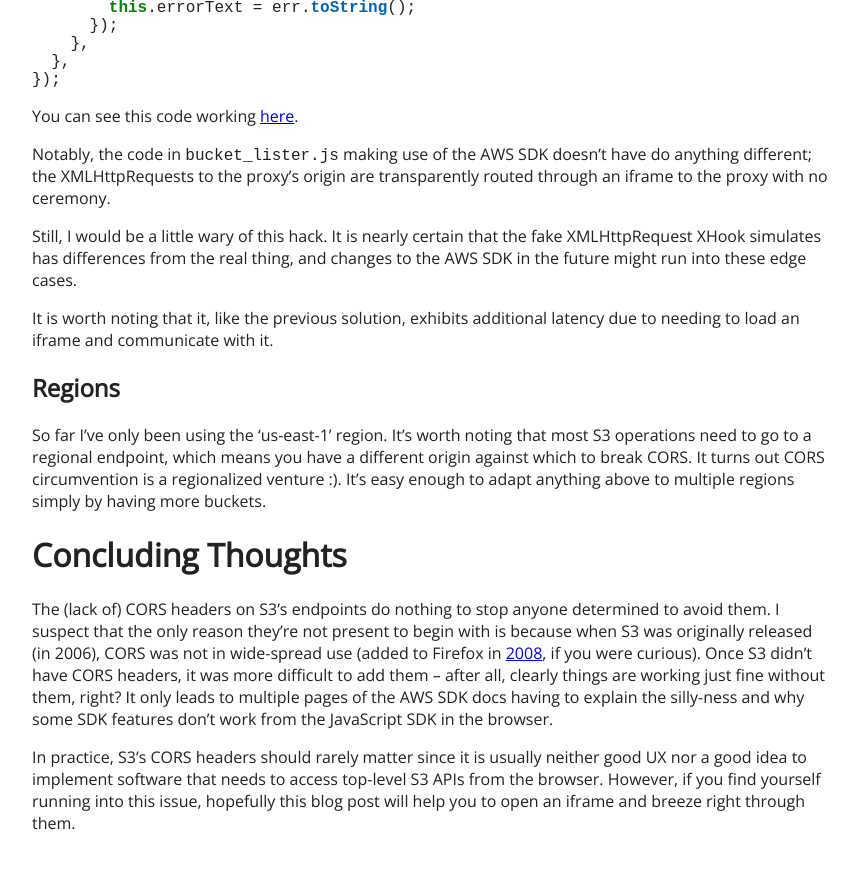
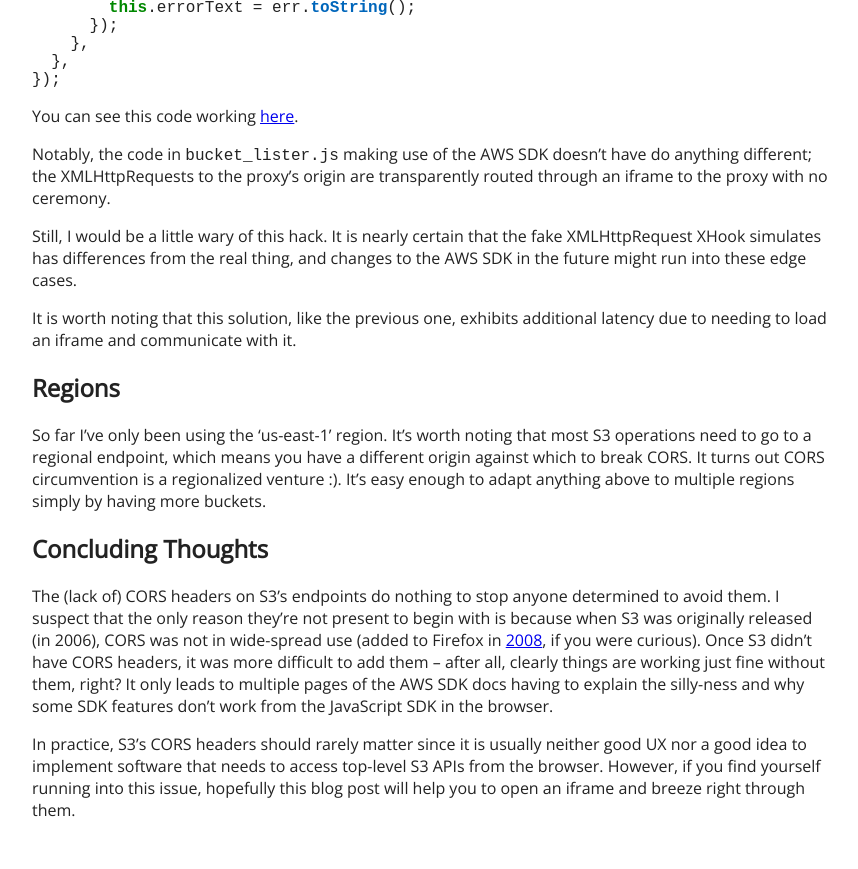
Before and after one commit to euank/euank.com, a Jekyll site: the page built from _posts/2018-10-19-s3-cors-pfffff.md, in a window 1280 px wide and 900 px high, scrolled down 6531 px. Shown: the top 869 px of the window, without its empty margins (208-1066 px from the left). Built offline with Jekyll 4.4.1, drawn with Linux system fonts in a browser that asks for light colours.

```diff
--- a/_posts/2018-10-19-s3-cors-pfffff.md
+++ b/_posts/2018-10-19-s3-cors-pfffff.md
@@ -360,7 +360,7 @@ Still, I would be a little wary of this hack. It is nearly certain that the
 fake XMLHttpRequest XHook simulates has differences from the real thing, and
 changes to the AWS SDK in the future might run into these edge cases.
 
-It is worth noting that it, like the previous solution, exhibits additional
+It is worth noting that this solution, like the previous one, exhibits additional
 latency due to needing to load an iframe and communicate with it.
 
 ## Regions
@@ -371,7 +371,7 @@ different origin against which to break CORS. It turns out CORS circumvention
 is a regionalized venture :).  It's easy enough to adapt anything above to
 multiple regions simply by having more buckets.
 
-# Concluding Thoughts
+## Concluding Thoughts
 
 The (lack of) CORS headers on S3's endpoints do nothing to stop anyone
 determined to avoid them. I suspect that the only reason they're not
```
